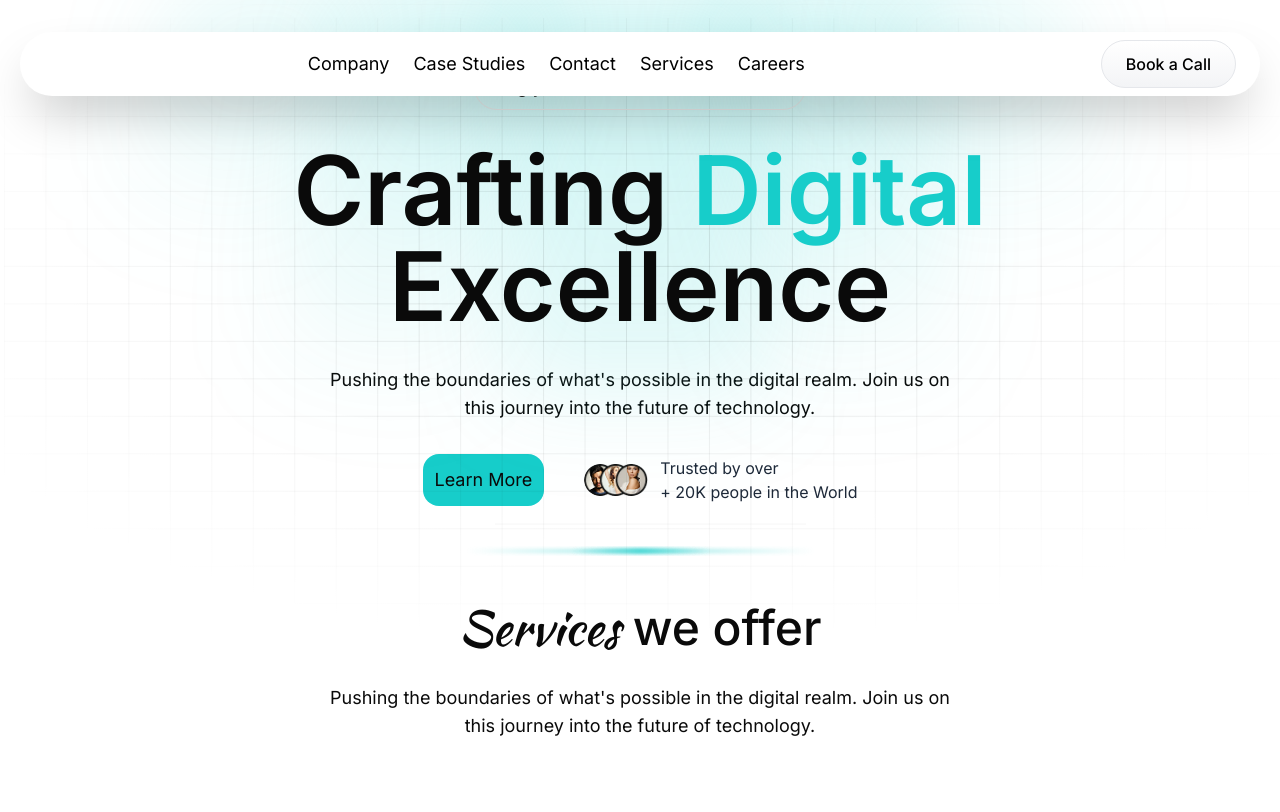
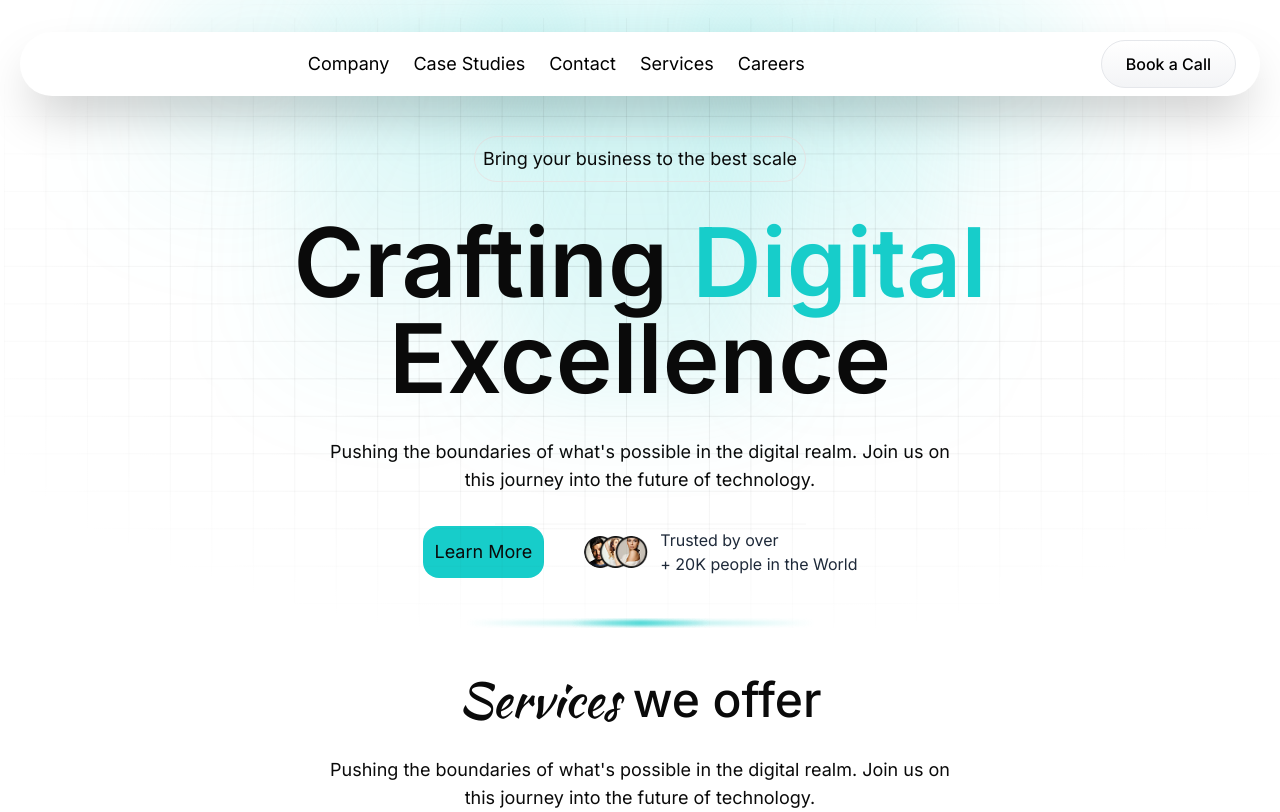
Before and after one commit to Roshen-Perera/ceylon-developers-portfolio, a Next.js app: page / in a window 1280 px wide. Built offline with nearby package versions, Linux system fonts and the light colour scheme.

Commit message:
Adjust margin for business scale text in Home component for better spacing

```diff
--- a/app/page.tsx
+++ b/app/page.tsx
@@ -13,7 +13,7 @@ export default function Home() {
         <BlueGlow />
         <MeshVector />
         <NavBar />
-        <p className="text-lg border-1 rounded-4xl p-2 relative">
+        <p className="text-lg mt-18 border-1 rounded-4xl p-2 relative">
           Bring your business to the best scale
         </p>
         <div className="flex flex-col mt-8 z-20 items-center">
```
